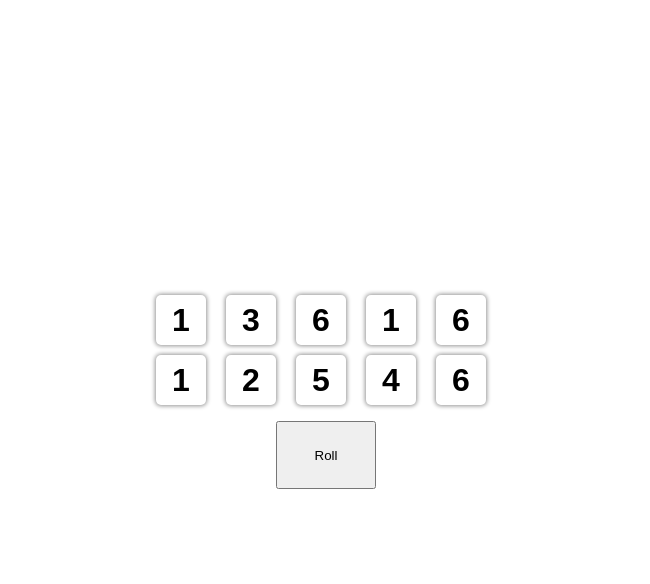
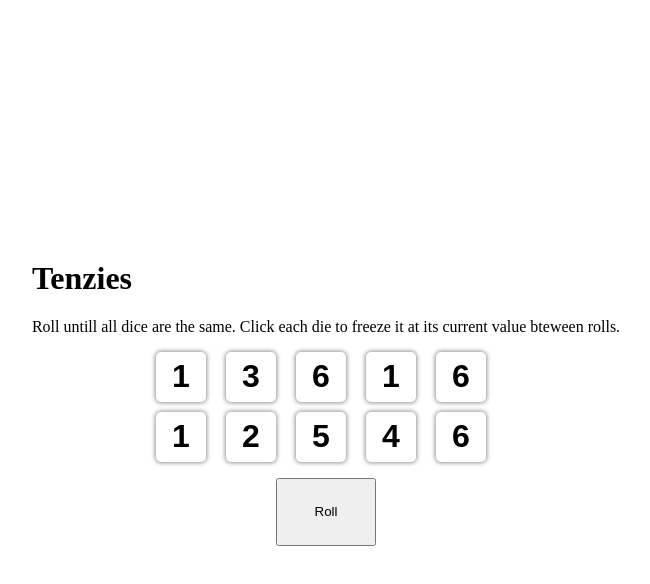
Before and after one commit to BB-WEX/react-tenzies-james, a React (Vite) app: page / in a window 1280 px wide. Both pictures are taken after a click on the button "Start Game". Shown: the top 584 px of the page, without its empty margins (314-964 px from the left). Built offline with nearby package versions, Linux system fonts and the light colour scheme.

Commit message:
Added text to the game

```diff
--- a/src/App.jsx
+++ b/src/App.jsx
@@ -1,6 +1,7 @@
 import { useState } from 'react'
 import DiceBoard from './components/diceBoard.jsx'
 import "./styles/index.css"
+import Text from './components/text.jsx'
 
 
 function App() {
@@ -15,10 +16,13 @@ function App() {
             {!showDice ? (
                 <button onClick={handleShow}>Start Game</button>
             ) : (
-                <DiceBoard />
+                <>
+                    <Text />
+                    <DiceBoard />
+                </>
             )}
         </div>
     );
 }
 
-export default App
+export default App;
--- /dev/null
+++ b/src/components/text.jsx
@@ -0,0 +1,13 @@
+import React from "react";
+
+const Text = () => {
+
+    return (
+        <div className="introText">
+            <h1>Tenzies</h1>
+            <p>Roll untill all dice are the same. Click each die to freeze it at its current value bteween rolls.</p>
+        </div>
+    )
+}
+
+export default Text;
```
